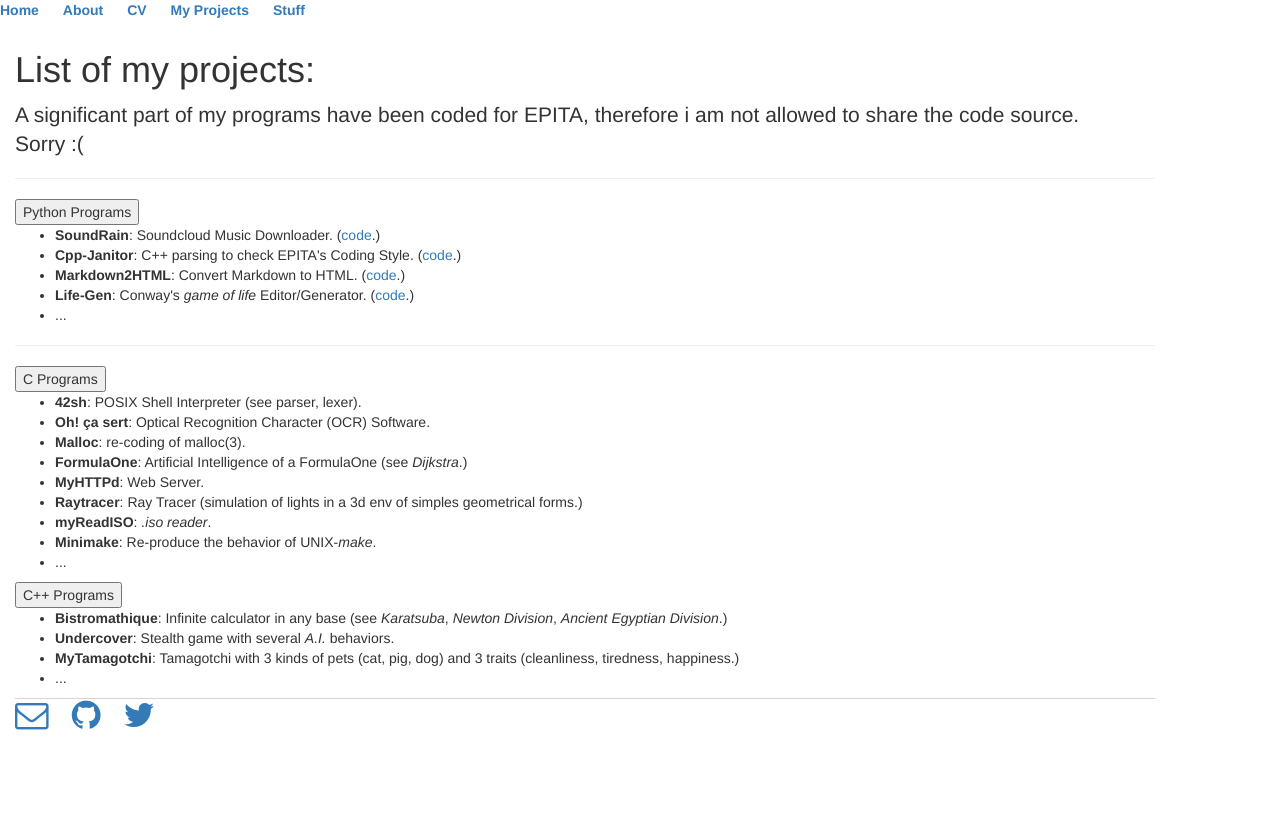
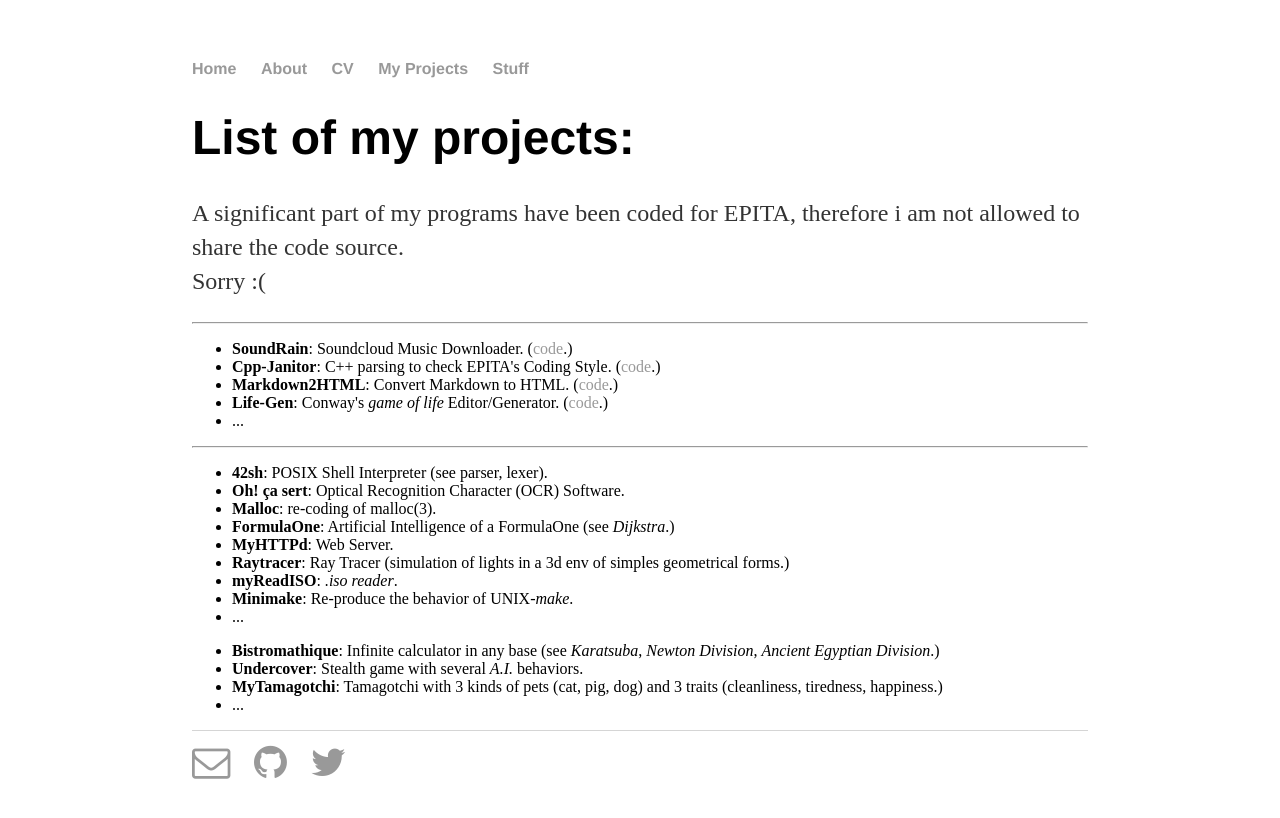
Before and after one commit to Mougatine/Mougatine, a Jekyll site: the page built from projects/projects.html, in a window 1280 px wide. Shown: the top 818 px of the page. Built offline with Jekyll 4.4.1, drawn with Linux system fonts in a browser that asks for light colours.

Commit message:
Fix appearances

```diff
--- a/_layouts/default.html
+++ b/_layouts/default.html
@@ -7,14 +7,6 @@
 
         <!-- Font Awesome-->
         <link rel="stylesheet" href="/css/font-awesome-4.5.0/css/font-awesome.min.css">
-
-         <!-- Bootstrap-->
-         <!-- Latest compiled and minified CSS -->
-         <link rel="stylesheet" href="http://maxcdn.bootstrapcdn.com/bootstrap/3.3.6/css/bootstrap.min.css">
-         <!-- jQuery library -->
-         <script src="https://ajax.googleapis.com/ajax/libs/jquery/1.12.0/jquery.min.js"></script>
-         <!-- Latest compiled JavaScript -->
-         <script src="http://maxcdn.bootstrapcdn.com/bootstrap/3.3.6/js/bootstrap.min.js"></script>
     </head>
     <body>
         <nav>
--- a/projects/projects.html
+++ b/projects/projects.html
@@ -10,8 +10,7 @@
 
     <hr/>
 
-    <button data-toggle="collapse" data-target="#python">Python Programs</button>
-    <div id="python" class="collapse in">
+    <div id="python">
         <ul>
             <li><b>SoundRain</b>: Soundcloud Music Downloader. (<a href="https://github.com/BoBibelo/Soundrain">code</a>.)</li>
             <li><b>Cpp-Janitor</b>: C++ parsing to check EPITA's Coding Style. (<a href="https://github.com/BoBibelo/cpp-janitor">code</a>.)</li>
@@ -23,8 +22,7 @@
 
     <hr/>
 
-    <button data-toggle="collapse" data-target="#c">C Programs</button>
-    <div id="c" class="collapse in">
+    <div id="c">
         <ul>
             <li><b>42sh</b>: POSIX Shell Interpreter (see parser, lexer).</li>
             <li><b>Oh! ça sert</b>: Optical Recognition Character (OCR) Software.</li>
@@ -38,8 +36,7 @@
         </ul>
     </div>
 
-    <button data-toggle="collapse" data-target="#cpp">C++ Programs</button>
-    <div id="cpp" class="collapse in">
+    <div id="cpp">
         <ul>
             <li><b>Bistromathique</b>: Infinite calculator in any base (see <i>Karatsuba</i>, <i>Newton Division</i>, <i>Ancient Egyptian Division</i>.)</li>
             <li><b>Undercover</b>: Stealth game with several <i>A.I.</i> behaviors.</li>
```
